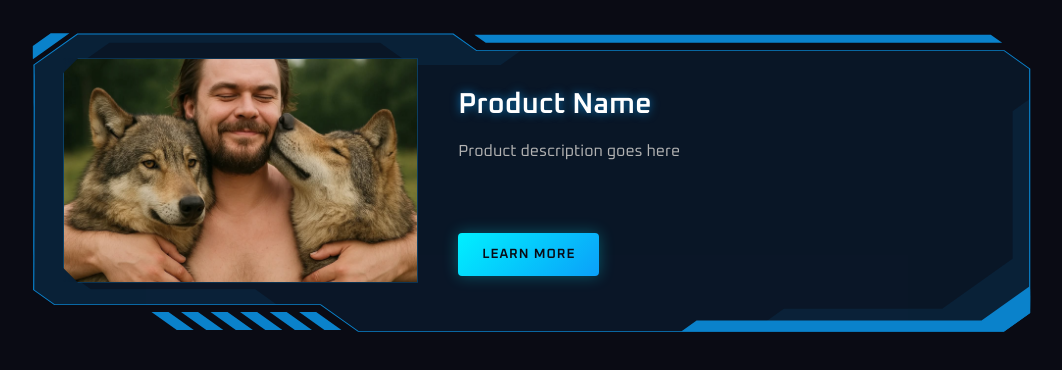
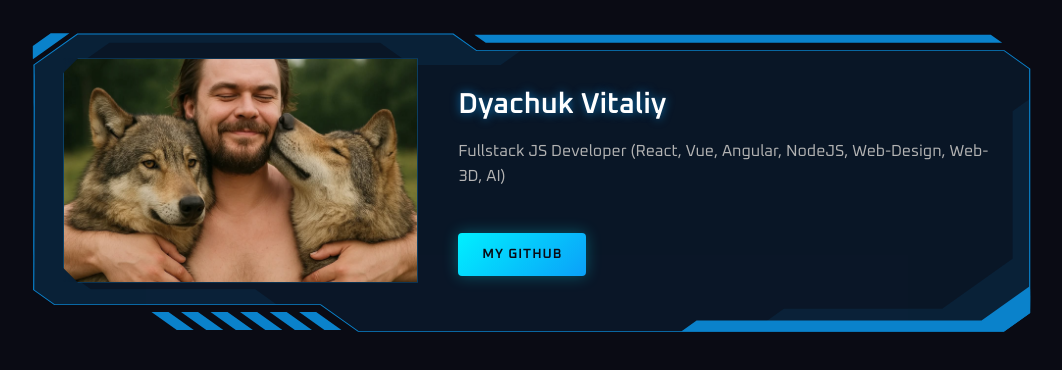
Before and after one commit to SpiritUrban/SpiritUrban.github.io, a React (Vite) app: page / in a window 1280 px wide. Shown: the top 370 px of the page, without its empty margins (109-1171 px from the left). Built offline with nearby package versions, Linux system fonts and the light colour scheme.

Commit message:
Update Cart1.tsx

```diff
--- a/src/components/Cart-1/Cart1.tsx
+++ b/src/components/Cart-1/Cart1.tsx
@@ -9,10 +9,10 @@ interface Cart1Props {
 }
 
 const Cart1: React.FC<Cart1Props> = ({
-    title = 'Product Name',
-    description = 'Product description goes here',
+    title = 'Dyachuk Vitaliy',
+    description = 'Fullstack JS Developer\n(React, Vue, Angular, NodeJS, Web-Design, Web-3D, AI)',
     price = 0,
-    onAddToCart = () => { },
+    onAddToCart = () => { window.open('https://github.com/SpiritUrban', '_blank'); },
 }) => {
     return (
         <div className={styles.cart}>
@@ -66,7 +66,7 @@ const Cart1: React.FC<Cart1Props> = ({
                         className={styles.button}
                         onClick={onAddToCart}
                     >
-                        Learn More
+                        My GitHub
                     </button>
                 </div>
             </div>
```
